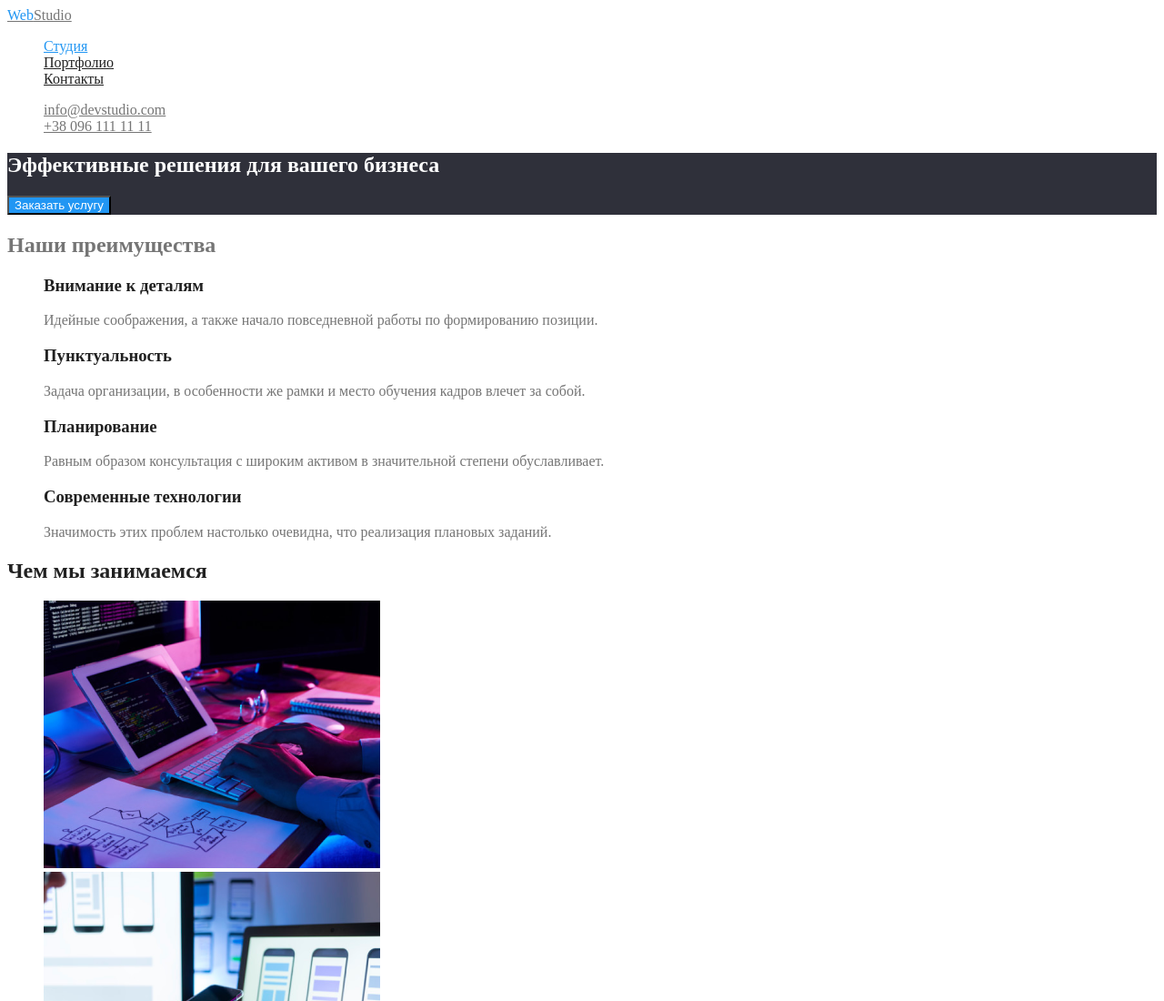
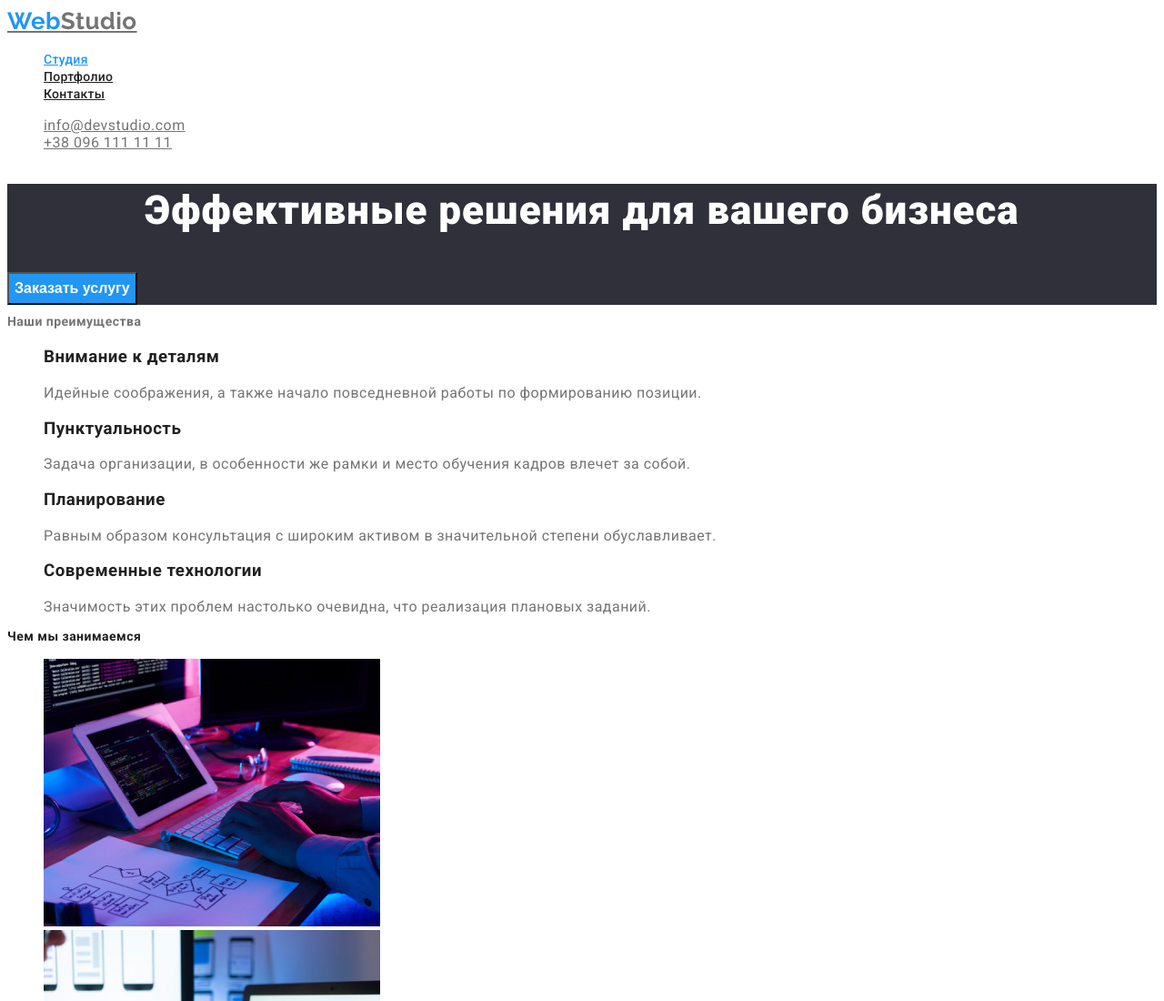
Before and after one commit to KateShepel/goit-markup-hw-02, a plain HTML site: page index.html in a window 1280 px wide. Shown: the top 1100 px of the page at 91% size. Drawn offline with Linux system fonts and the light colour scheme; a web font is replaced by a local one.

Commit message:
Добавляет размеры шрифтов

```diff
--- a/css/common.css
+++ b/css/common.css
@@ -20,9 +20,18 @@
 body {
   background-color: var(--primery-white-color);
   color: var(--primary-text-color);
+
+  font-family: Roboto, sans-serif;
+  letter-spacing: 0.03em;
 }
+/* Logo */
 .logo {
   color: var(--primary-black-color);
+  font-family: Raleway, sans-serif;
+
+  font-weight: 700;
+  font-size: 26px;
+  line-height: 1.19;
 }
 .logo > span {
   color: var(--accent-color);
@@ -38,6 +47,10 @@ ul {
 
 .site-nav a {
   color: var(--title-text-color);
+  font-weight: 500;
+  font-size: 14px;
+  line-height: 1.14;
+  letter-spacing: 0.02em;
 }
 .site-nav a:hover,
 .site-nav a:focus {
--- a/css/main.css
+++ b/css/main.css
@@ -1,10 +1,16 @@
 /* Hero */
 .hero {
   background-color: var(--bg-dark-color);
+  letter-spacing: 0.06em;
 }
 
 .hero-title {
   color: var(--primary-white-color);
+  font-weight: 900;
+  font-size: 44px;
+  line-height: 1.36;
+  text-align: center;
+  /* text-transform: uppercase; */
 }
 
 /* Section */
@@ -12,10 +18,20 @@
   color: var(--title-text-color);
 }
 
+h2 {
+  font-weight: 700;
+  font-size: 14px;
+  line-height: 1.14;
+  /* text-transform: uppercase; */
+}
+
 /* Button */
 .button {
   color: var(--title-text-color);
   background-color: var(--primary-white-color);
+  font-weight: 700;
+  font-size: 16px;
+  line-height: 1.88;
 }
 
 .button.primary {
--- a/css/portfolio.css
+++ b/css/portfolio.css
@@ -9,6 +9,7 @@ button.nav:focus {
   background-color: var(--accent-color);
 }
 
-h3 {
+h2 {
   color: var(--title-text-color);
+  letter-spacing: 0.06em;
 }
```
